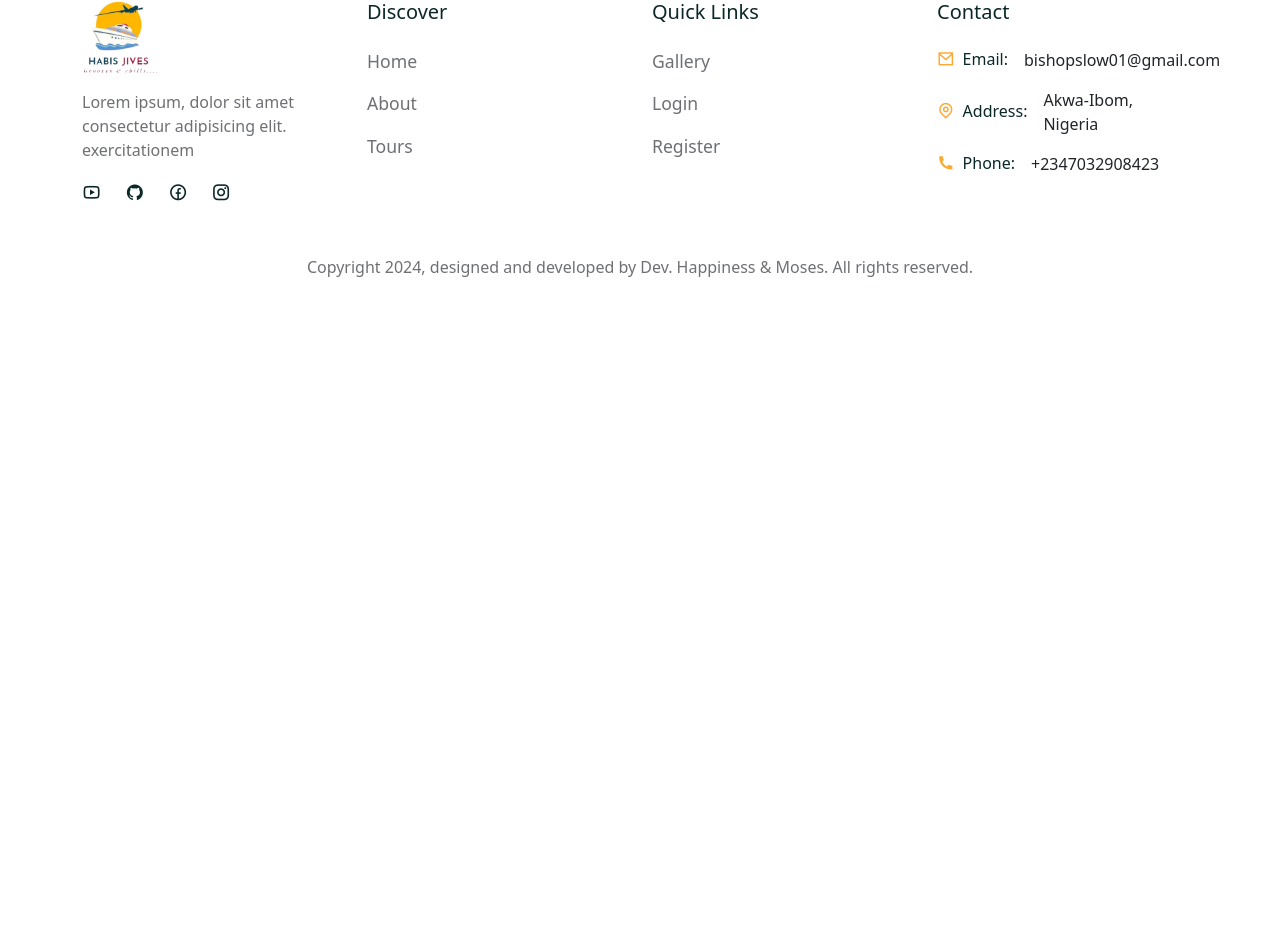
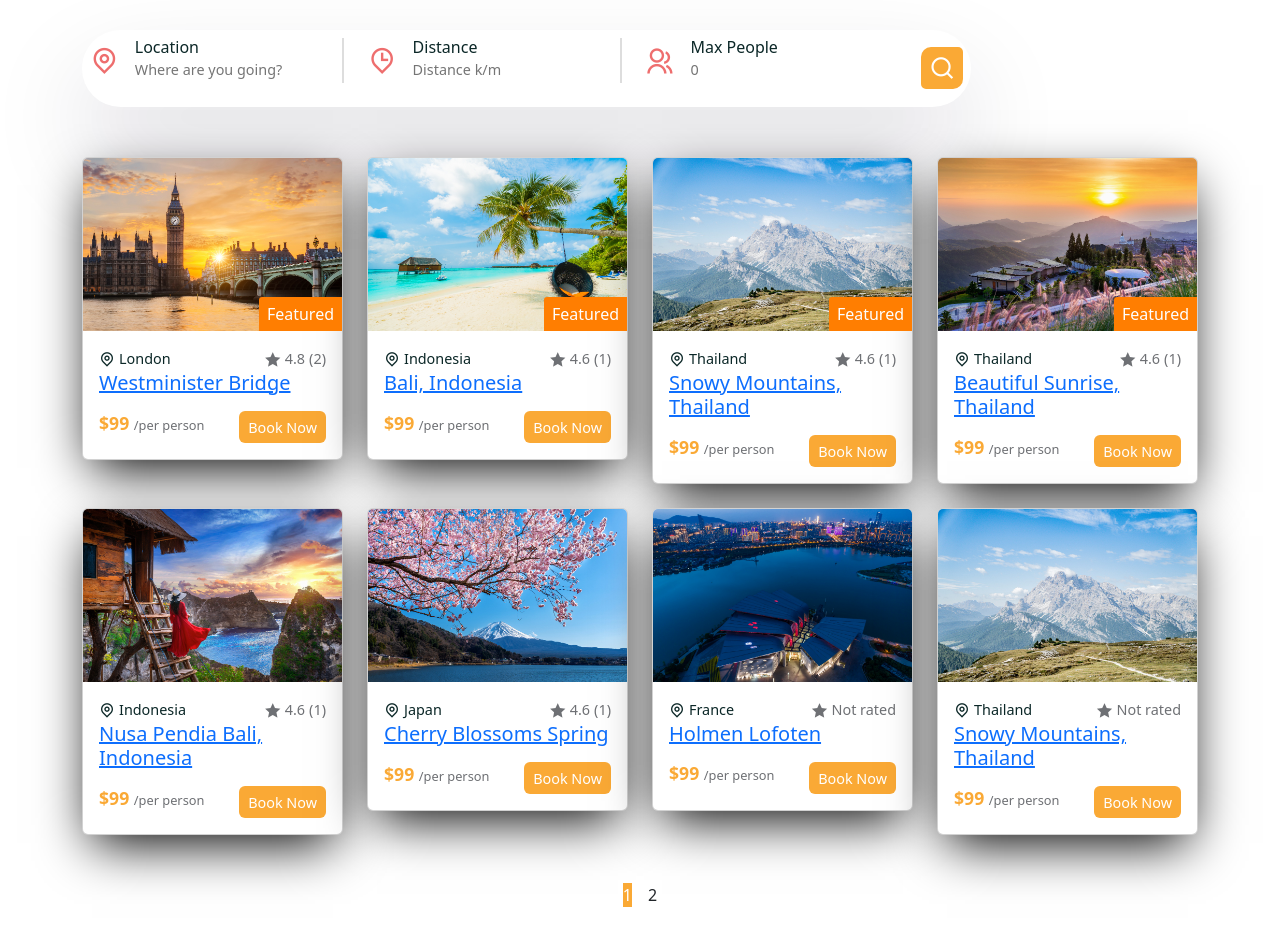
Before and after one commit to Happygirlie/Habis-Jives-travels-and-tour, a React (Create React App) app in the folder MernStack-Tour-Management-main/MernStack-Tour-Management-main/tour-management/frontend/: page /tours in a window 1280 px wide. Shown: the part 450-1402 px from the top of the page. Before the commit the page ends 800 px from the top, so only its background shows below. Built offline with nearby package versions, Linux system fonts and the light colour scheme; a web font is replaced by a local one.

Commit message:
tours-completed

```diff
--- a/MernStack-Tour-Management-main/MernStack-Tour-Management-main/tour-management/frontend/src/pages/Tours.jsx
+++ b/MernStack-Tour-Management-main/MernStack-Tour-Management-main/tour-management/frontend/src/pages/Tours.jsx
@@ -1,10 +1,60 @@
-import React from "react";
+import React, {useState, useEffect} from "react";
 import CommonSection from "../shared/CommonSection";
 
+import "../styles/tour.css";
+import tourData from "../assets/data/tours"
+import SearchBar from "./../shared/SearchBar";
+import TourCard from "./../shared/TourCard";
+import Newsletter from "./../shared/Newsletter"
+import { Col, Container, Row } from "reactstrap";
+
 const Tours = () => {
+
+  const [pageCount, setPageCount] = useState(0)
+  const [page,setPage] = useState(0)
+
+  useEffect(() => {
+
+    const pages = Math.ceil(5/4) //backend would be exploited for count
+    setPageCount(pages)
+
+  }, {page});
+
   return (
     <>
       <CommonSection title={"All Tours"} />
+      <section>
+        <Container>
+          <Row>
+            <SearchBar></SearchBar>
+          </Row>
+        </Container>
+      </section>
+      <section className="pt-0">
+        <Container>
+          <Row>
+            {tourData?.map(tour=> (
+              <Col lg="3" className="mb-4" key={tour.id}>
+                <TourCard tour={tour}/>
+              </Col>
+            ))}
+
+            <Col lg="12">
+              <div className="pagination d-flex align-items-center
+              justify-content-center mt-4 gap-3">
+                {[...Array(pageCount).keys()].map(number=> (
+                  <span key={number} onClick={()=> setPage(number)}
+                  className={page===number ? "active__page" : ""}
+                  >
+                    {number + 1}
+                  </span>
+                ))}
+              </div>
+            </Col>
+          </Row>
+        </Container>
+      </section>
+      <Newsletter />
     </>
   );
 };
--- a/MernStack-Tour-Management-main/MernStack-Tour-Management-main/tour-management/frontend/src/styles/tour.css
+++ b/MernStack-Tour-Management-main/MernStack-Tour-Management-main/tour-management/frontend/src/styles/tour.css
@@ -0,0 +1,19 @@
+.pagination sapn {
+    width: 2rem;
+    height: 2rem;
+    padding: 5px;
+    border-radius: 50px;
+    display: flex;
+    align-items: center;
+    justify-content: center;
+    border: 1px solid var(--secondary-color);
+    color: var(--heading-color);
+    font-size: 1.1rem;
+    cursor: pointer;
+    font-weight: 700;
+}
+
+.active__page {
+    background: var(--secondary-color);
+    color: #fff !important;
+}
```
